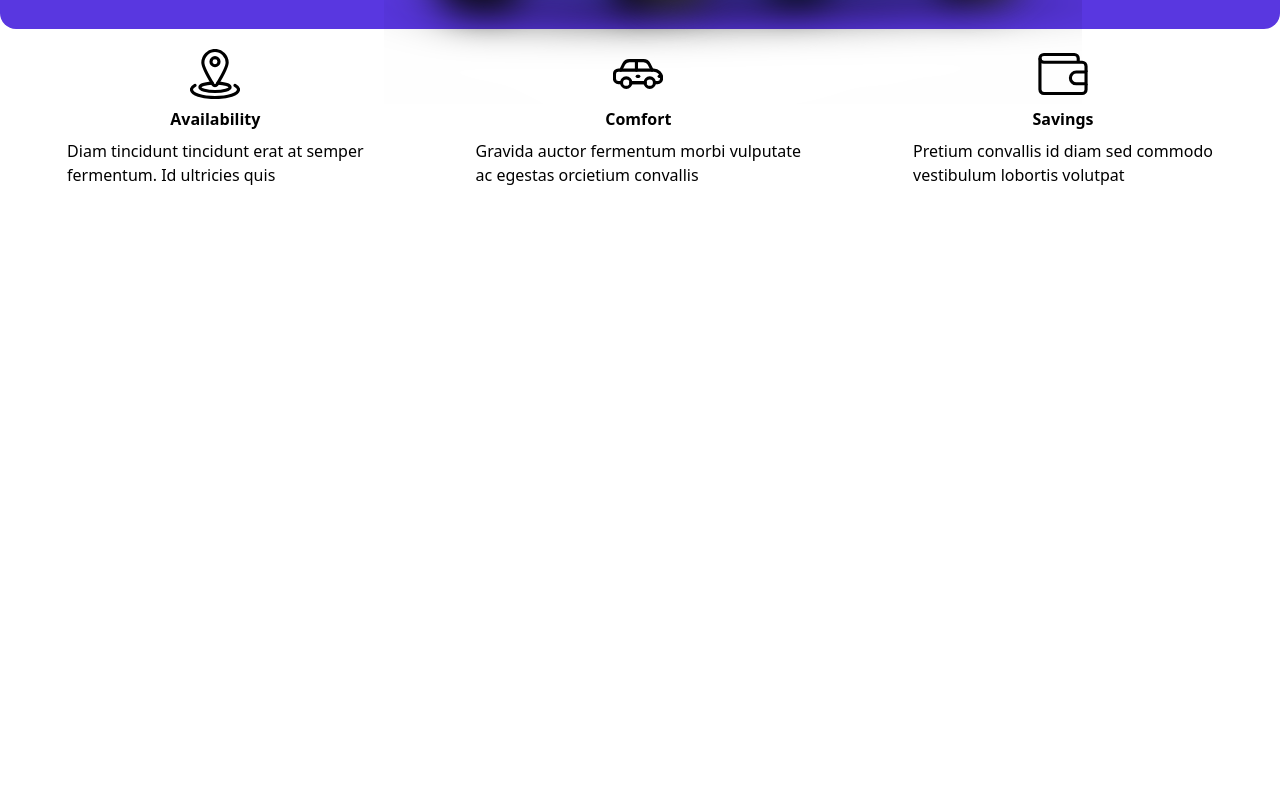
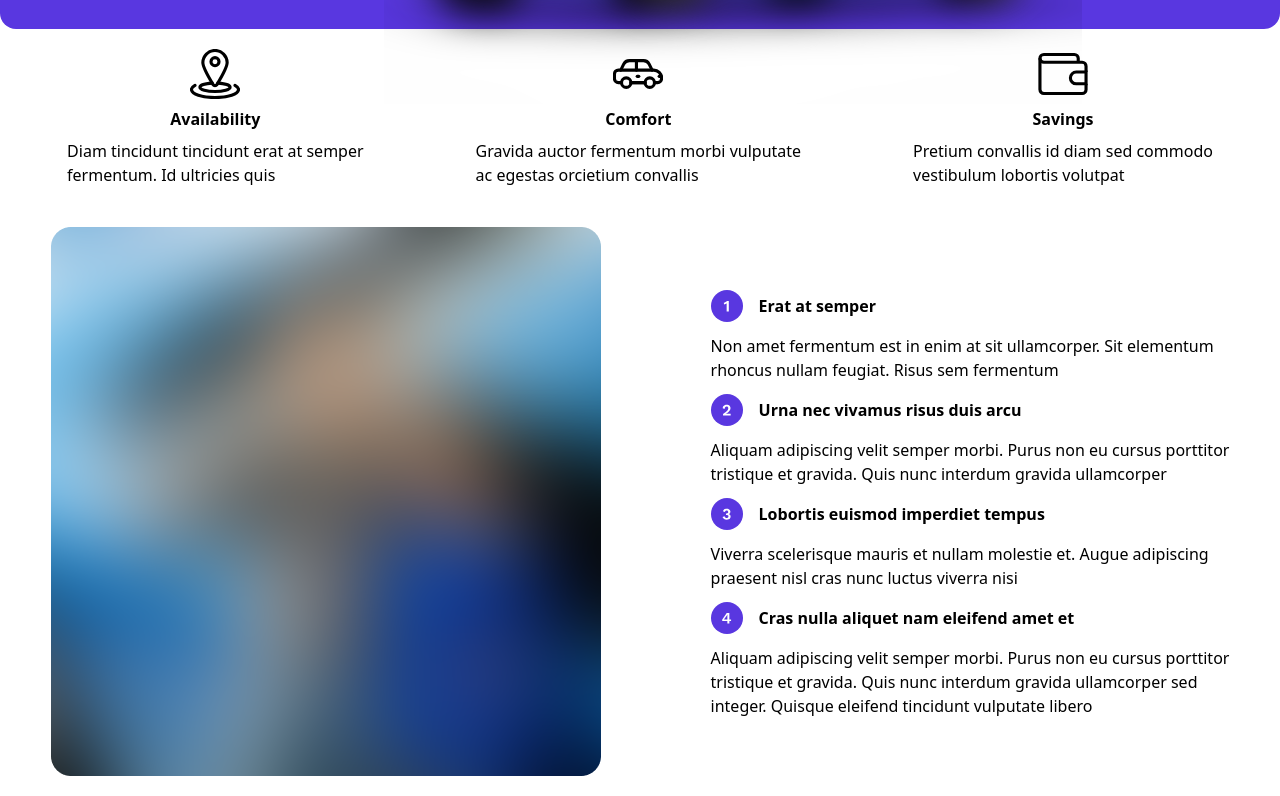
Before and after one commit to qutaybmafarjeh/Car-Rent, a website: page index.html in a window 1280 px wide. Shown: the part 377-1173 px from the top of the page. Before the commit the page ends 800 px from the top, so only its background shows below. Drawn offline with Linux system fonts and the light colour scheme.

Commit message:
create third section section

```diff
--- a/index.html
+++ b/index.html
@@ -49,7 +49,7 @@
     <main>
 
         <div class="hero relative">
-            <img class="absolute left-96 pb-5 " src="./assets/image/backcar.png"/>
+            <img class="absolute left-96 pb-5 " src="./assets/image/backcar.png" />
             <div class="mx-auto py-8 rounded-2xl container bg-[#5937E0]">
                 <div class="flex justify-center gap-10 flex-wrap">
                     <div class="left-side relative">
@@ -80,16 +80,17 @@
             <div class="n-full mx-auto container">
                 <div class="Availability flex flex-wrap justify-center gap-28 items-center">
                     <div class="content">
-                    <img class="mx-auto h-12.5" src="./assets/image/location.svg"/>
+                        <img class="mx-auto h-12.5" src="./assets/image/location.svg" />
                         <h3 class="font-bold text-center pt-2">Availability</h3>
                         <p class="pt-2">Diam tincidunt tincidunt erat at semper <br> fermentum. Id ultricies quis</p>
                     </div>
                     <div class="content">
-                    <img class="mx-auto h-12.5" src="./assets/image/comfort.svg"/>
+                        <img class="mx-auto h-12.5" src="./assets/image/comfort.svg" />
                         <h3 class="font-bold text-center pt-2">Comfort</h3>
                         <p class="pt-2">Gravida auctor fermentum morbi vulputate <br> ac egestas orcietium convallis</p>
-                </div><div class="content">
-                    <img class="mx-auto h-12.5" src="./assets/image/wallet.svg"/>
+                    </div>
+                    <div class="content">
+                        <img class="mx-auto h-12.5" src="./assets/image/wallet.svg" />
                         <h3 class="font-bold text-center pt-2">Savings</h3>
                         <p class="pt-2">Pretium convallis id diam sed commodo <br> vestibulum lobortis volutpat</p>
                     </div>
@@ -97,6 +98,52 @@
             </div>
         </div>
 
+        <section class="third-sections py-5">
+            <div class="n-full mx-auto container">
+                <div class="third-section flex flex-wrap items-center justify-center gap-27.5">
+                    <div class="left-side">
+                        <img src="./assets/image/third section/Img.png" />
+                    </div>
+
+                    <div class="right-side">
+                        <div class="content-third">
+                            <div class="img-name flex flex-wrap gap-4 py-2 items-center">
+                                <img src="./assets/image/third section/text1.svg" />
+                                <h3 class="font-bold">Erat at semper </h3>
+                            </div>
+                            <p class="py-1">Non amet fermentum est in enim at sit ullamcorper. Sit elementum <br> rhoncus nullam
+                                feugiat. Risus sem fermentum </p>
+                        </div>
+                        <div class="content-third">
+                            <div class="img-name flex flex-wrap gap-4 py-2 items-center">
+                                <img src="./assets/image/third section/text2.svg" />
+                                <h3 class="font-bold">Urna nec vivamus risus duis arcu </h3>
+                            </div>
+                            <p class="py-1">Aliquam adipiscing velit semper morbi. Purus non eu cursus porttitor <br>
+                                tristique et gravida. Quis nunc interdum gravida ullamcorper</p>
+                        </div>
+                        <div class="content-third">
+                            <div class="img-name flex flex-wrap gap-4 py-2 items-center">
+                                <img src="./assets/image/third section/text3.svg" />
+                                <h3 class="font-bold">Lobortis euismod imperdiet tempus </h3>
+                            </div>
+                            <p class="py-1">Viverra scelerisque mauris et nullam molestie et. Augue adipiscing <br>
+                                praesent nisl cras nunc luctus viverra nisi</p>
+                        </div>
+                        <div class="content-third">
+                            <div class="img-name flex flex-wrap gap-4 py-2 items-center">
+                                <img src="./assets/image/third section/text4.svg" />
+                                <h3 class="font-bold">Cras nulla aliquet nam eleifend amet et</h3>
+                            </div>
+                            <p class="py-1">Aliquam adipiscing velit semper morbi. Purus non eu cursus porttitor <br>
+                                tristique et gravida. Quis nunc interdum gravida ullamcorper sed <br>
+                                integer. Quisque eleifend tincidunt vulputate libero </p>
+                        </div>
+                    </div>
+                </div>
+            </div>
+        </section>
+
     </main>
 </body>
 
```
Also changed, not shown: assets/css/output.css, assets/image/third section/Img.png (added), assets/image/third section/text1.svg (added), assets/image/third section/text2.svg (added), assets/image/third section/text3.svg (added), assets/image/third section/text4.svg (added). Lines whose indentation alone changed are shown as unchanged.
